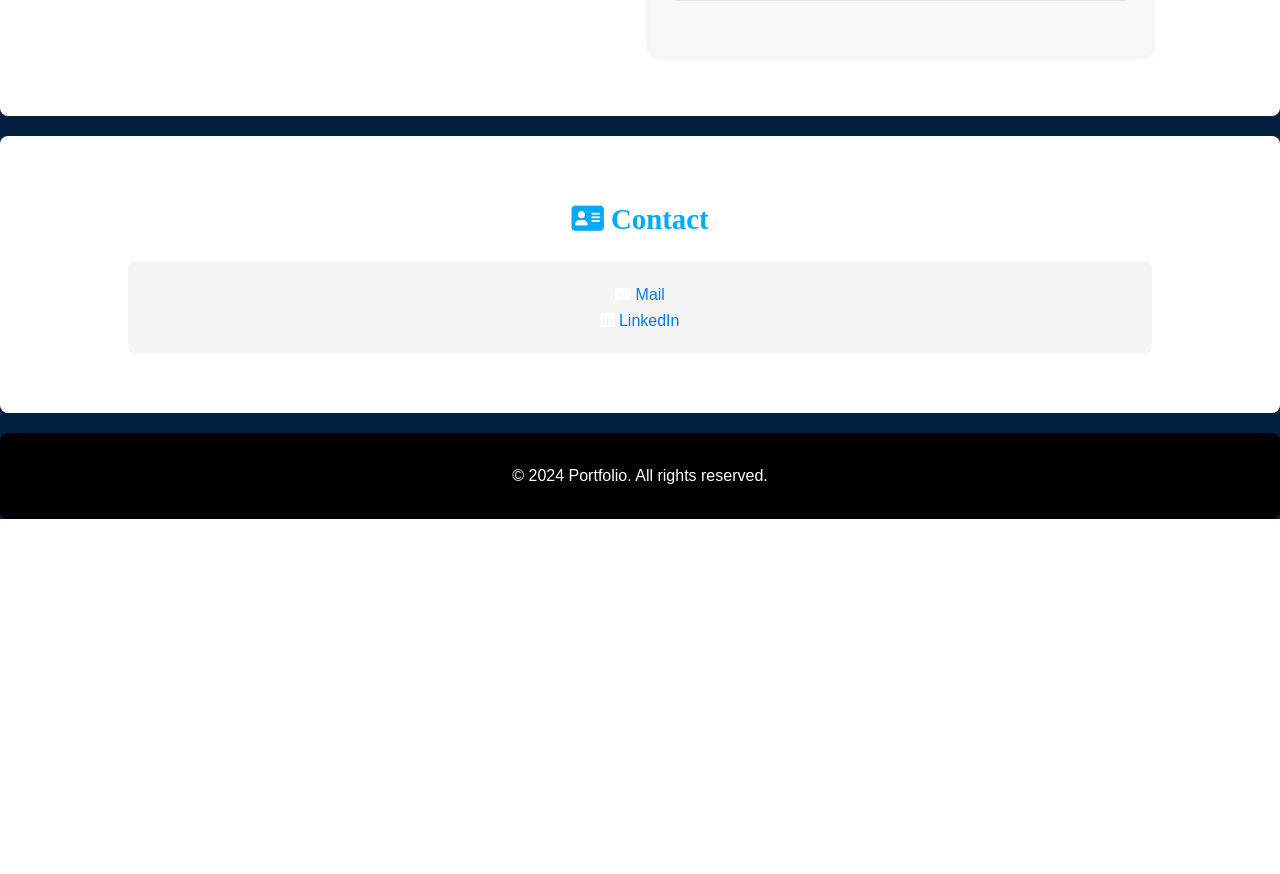
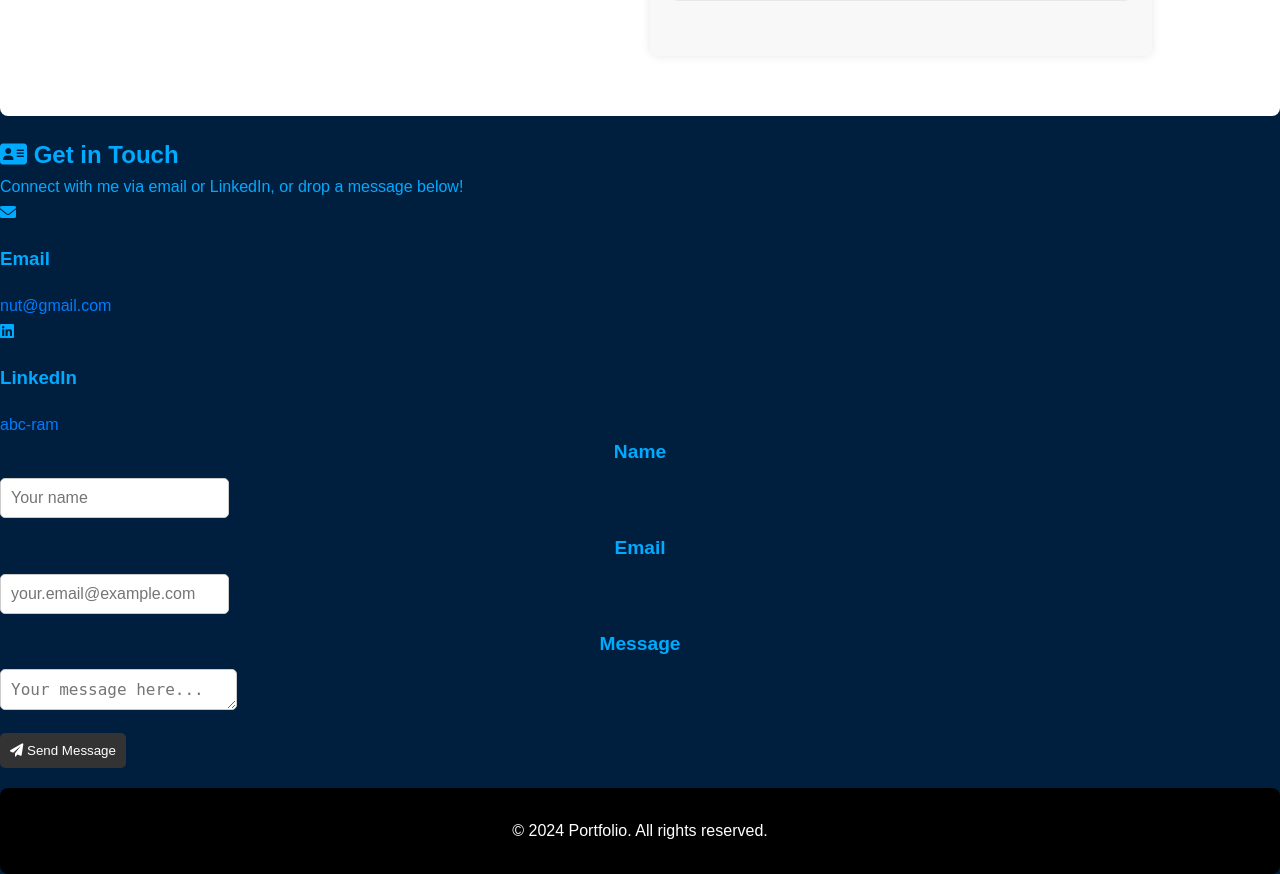
Before and after one commit to kishkath/Workfolio, a Flask app: page / in a window 1280 px wide. Shown: the part 3393-4267 px from the top of the page. Before the commit the page ends 3912 px from the top, so only its background shows below. Run offline with Flask 3, Linux system fonts and the light colour scheme.

Commit message:
Update index.html

```diff
--- a/templates/index.html
+++ b/templates/index.html
@@ -268,21 +268,70 @@
     </section>
 
     <!-- Contact Section - Editable -->
-    <section id="contact" class="section">
-        <div class="container">
-            <h2><i class="fas fa-address-card"></i> Contact</h2>
-            <div class="contact-details">
+    <!-- Contact Section -->
+    <section id="contact" class="py-16 bg-white dark:bg-gray-900">
+        <div class="max-w-4xl mx-auto px-4 sm:px-6 lg:px-8">
+
+            <!-- Heading -->
+            <div class="text-center mb-10">
+                <h2 class="text-3xl font-bold text-gray-900 dark:text-white mb-3">
+                    <i class="fas fa-address-card text-primary-500 mr-2"></i> Get in Touch
+                </h2>
+                <p class="text-lg text-gray-600 dark:text-gray-300">
+                    Connect with me via email or LinkedIn, or drop a message below!
+                </p>
+            </div>
+
+            <!-- Contact Info Cards -->
+            <div class="grid grid-cols-1 sm:grid-cols-2 gap-6 mb-12">
+                <!-- Email -->
                 <div class="contact-item">
-                    <i class="fas fa-envelope"></i>
-                    <a href="mailto:nuthanchoudari@gmail.com" id="emailContact" class="editable">Mail</a>
+                    <div class="contact-icon">
+                        <i class="fas fa-envelope text-primary-600 text-xl"></i>
+                    </div>
+                    <div>
+                        <h3 class="text-gray-800 dark:text-gray-200 font-semibold text-lg">Email</h3>
+                        <a href="mailto:nuthanchoudari@gmail.com" id="emailContact" class="text-primary-500 hover:text-primary-600 transition-colors duration-200">nut@gmail.com</a>
+                    </div>
                 </div>
+
+                <!-- LinkedIn -->
                 <div class="contact-item">
-                    <i class="fab fa-linkedin"></i>
-                    <a href="https://www.linkedin.com/in/sai-kiran-798943197/" id="linkedinContact" class="editable" target="_blank" rel="noopener noreferrer">LinkedIn</a>
+                    <div class="contact-icon">
+                        <i class="fab fa-linkedin text-primary-600 text-xl"></i>
+                    </div>
+                    <div>
+                        <h3 class="text-gray-800 dark:text-gray-200 font-semibold text-lg">LinkedIn</h3>
+                        <a href="https://www.linkedin.com/in/sai-kiran-798943197/" id="linkedinContact" target="_blank" rel="noopener noreferrer" class="text-primary-500 hover:text-primary-600 transition-colors duration-200">abc-ram</a>
+                    </div>
                 </div>
             </div>
+
+            <!-- Contact Form -->
+            <form id="contactForm" class="space-y-8">
+                <div class="grid grid-cols-1 md:grid-cols-3 gap-6">
+                    <div>
+                        <label for="name" class="block text-sm font-medium text-gray-700 dark:text-gray-300 mb-2">Name</label>
+                        <input type="text" id="name" name="name" required class="form-input w-full" placeholder="Your name">
+                    </div>
+                    <div>
+                        <label for="email" class="block text-sm font-medium text-gray-700 dark:text-gray-300 mb-2">Email</label>
+                        <input type="email" id="email" name="email" required class="form-input w-full" placeholder="your.email@example.com">
+                    </div>
+                    <div>
+                        <label for="message" class="block text-sm font-medium text-gray-700 dark:text-gray-300 mb-2">Message</label>
+                        <textarea id="message" name="message" rows="1" required class="form-textarea w-full" placeholder="Your message here..."></textarea>
+                    </div>
+                </div>
+                <div class="text-center pt-4">
+                    <button type="submit" class="btn-primary px-6 py-3 rounded-lg flex items-center justify-center">
+                        <i class="fas fa-paper-plane mr-2"></i> Send Message
+                    </button>
+                </div>
+            </form>
         </div>
     </section>
+
 
     <footer>
         <div class="container">
```
